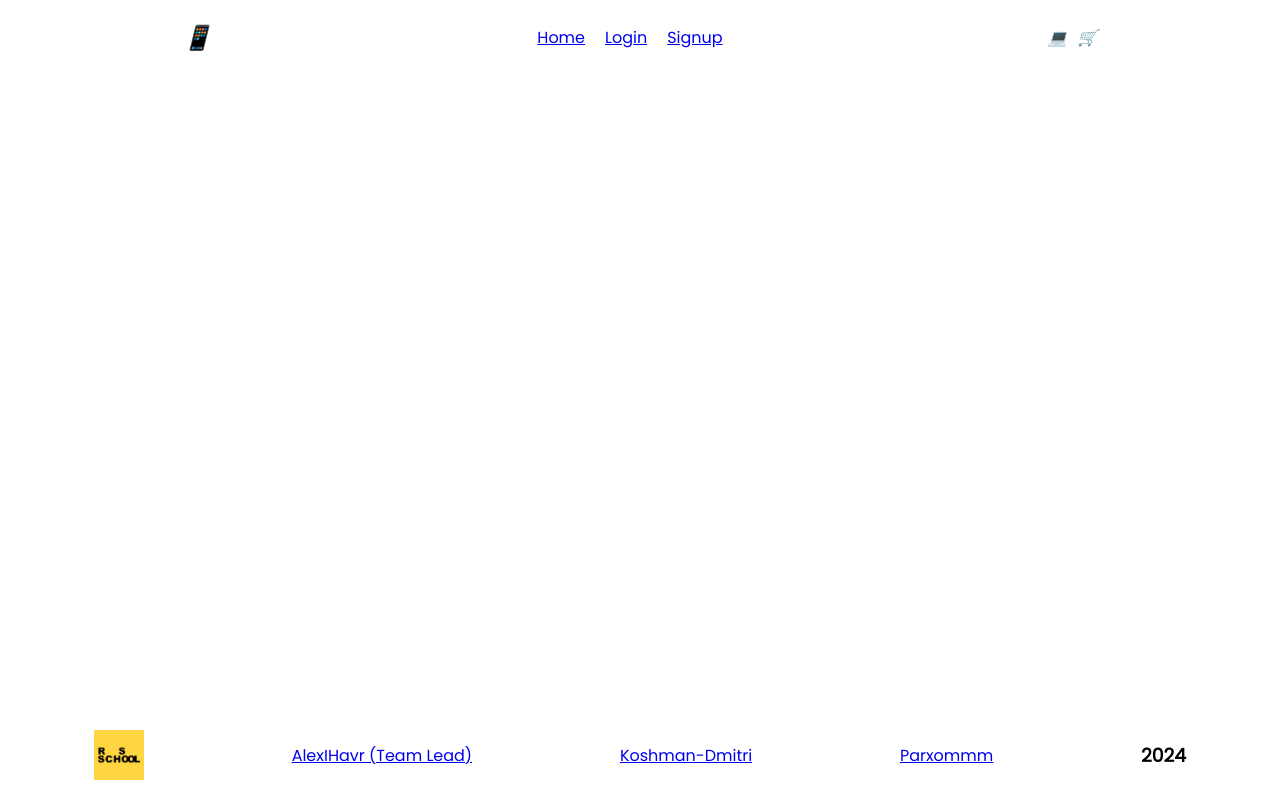
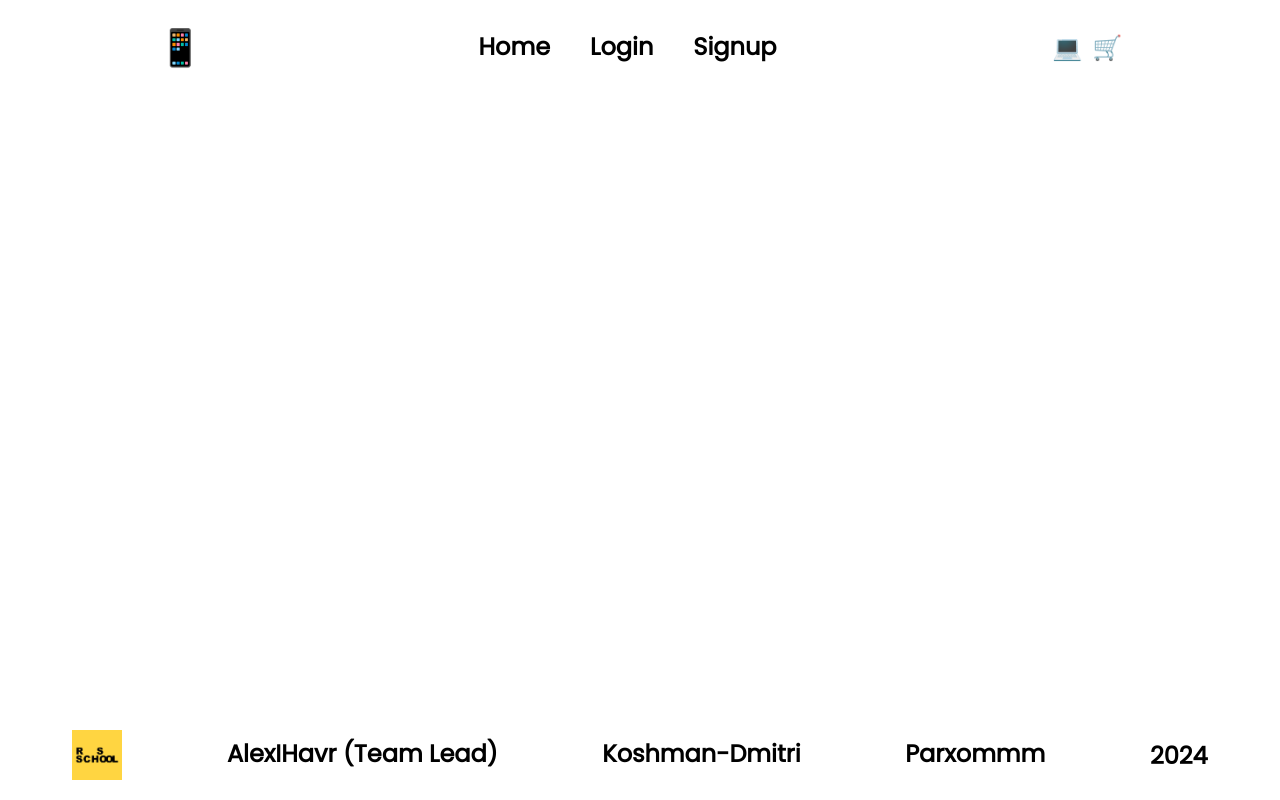
Before and after one commit to AlexIHavr/eCommerce-Application, a website built with Vite: page index.html in a window 1280 px wide. Built offline with nearby package versions, Linux system fonts and the light colour scheme; no server answers; what @commercetools/platform-sdk, @commercetools/sdk-client-v2, navigo would draw is missing.

Commit message:
feat: add anchor style

```diff
--- a/src/app/pages/footer/footer.component.ts
+++ b/src/app/pages/footer/footer.component.ts
@@ -1,5 +1,5 @@
 import { BaseComponent } from 'shared/base/base.component';
-import { a, div, h3 } from 'shared/tags/tags.component';
+import { a, div, h2 } from 'shared/tags/tags.component';
 
 import styles from './footer.module.scss';
 
@@ -11,7 +11,7 @@ export class Footer extends BaseComponent {
       a({ text: 'AlexIHavr (Team Lead)', href: 'https://github.com/AlexIHavr', target: '_blink' }),
       a({ text: 'Koshman-Dmitri', href: 'https://github.com/Koshman-Dmitri', target: '_blink' }),
       a({ text: 'Parxommm', href: 'https://github.com/Parxommm', target: '_blink' }),
-      h3('2024'),
+      h2('2024'),
     );
   }
 }
--- a/src/app/pages/header/header.module.scss
+++ b/src/app/pages/header/header.module.scss
@@ -9,7 +9,7 @@
 
   .navLinks {
     display: flex;
-    gap: 20px;
+    gap: 40px;
   }
 
   .navIcons {
--- a/src/app/pages/shared/styles/form-elements.module.scss
+++ b/src/app/pages/shared/styles/form-elements.module.scss
@@ -20,6 +20,7 @@
 .formFooterLink {
   cursor: pointer;
 
+  font-size: 1em;
   font-weight: normal;
   font-style: normal;
   color: var(--form-link-color);
--- a/src/app/shared/loader/loader.module.scss
+++ b/src/app/shared/loader/loader.module.scss
@@ -20,7 +20,7 @@
     width: var(--loader-size);
     height: var(--loader-size);
 
-    border: 5px solid var(--loader-color);
+    border: 5px solid var(--base-text-color);
     border-right-color: transparent;
     border-radius: 50%;
 
--- a/src/app/shared/tags/tags.scss
+++ b/src/app/shared/tags/tags.scss
@@ -67,3 +67,37 @@ fieldset {
   padding: 0;
   border: none;
 }
+
+a {
+  font-size: 1.5em;
+  font-weight: bold;
+  font-style: normal;
+  color: var(--base-text-color);
+  text-decoration: none;
+
+  transition: text-decoration 0.2s;
+
+  &::after {
+    content: '';
+
+    display: block;
+
+    width: 0%;
+    height: 3px;
+
+    background-color: var(--base-text-color);
+
+    transition: width 0.4s ease-in-out;
+  }
+
+  @media (hover: hover) and (pointer: fine) {
+    &:hover::after {
+      width: 100%;
+    }
+  }
+}
+
+i {
+  font-size: 1.5em;
+  font-style: normal;
+}
--- a/src/styles/style.scss
+++ b/src/styles/style.scss
@@ -10,7 +10,7 @@
   --form-checkbox-color: green;
   --label-checkbox-inactive-color: gray;
   --label-checkbox-active-color: black;
-  --loader-color: black;
+  --base-text-color: black;
 }
 
 *,
@@ -26,3 +26,7 @@
   font-family: Poppins;
   src: url('/Poppins-Regular.ttf');
 }
+
+body {
+  color: var(--base-text-color);
+}
```
